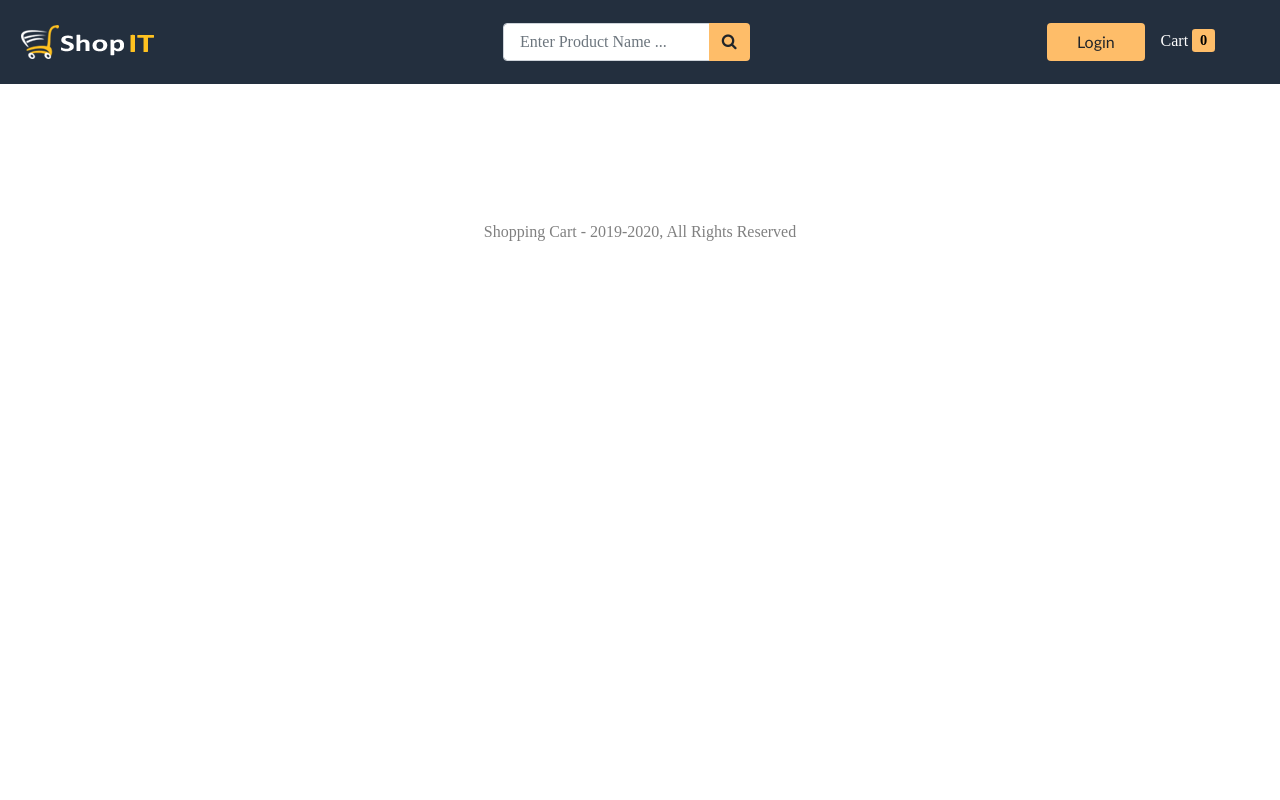
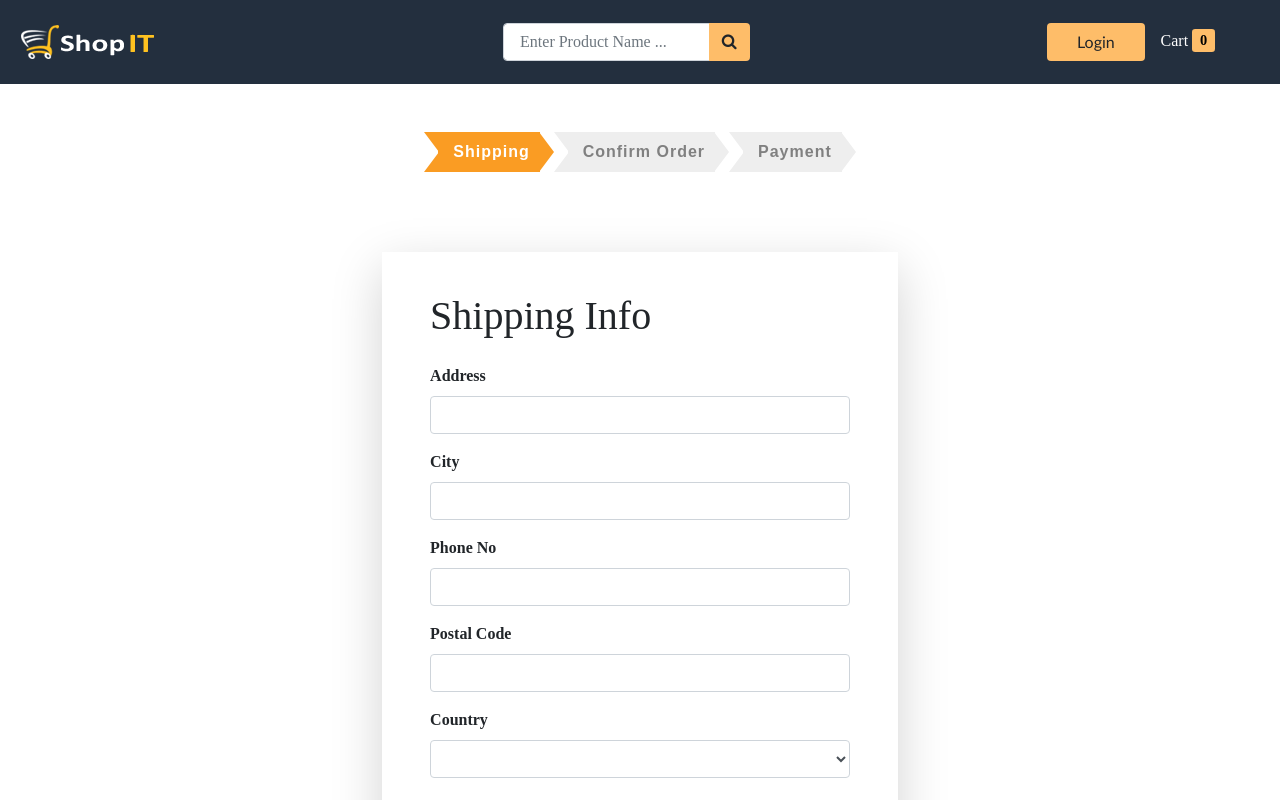
Before and after one commit to m3lfx/itcp318-NS-Shop, a React (Vite) app in the folder frontend/: page /shipping in a window 1280 px wide. Built offline with nearby package versions, Linux system fonts and the light colour scheme; a web font is replaced by a local one.

Commit message:
checkout

```diff
--- a/frontend/package.json
+++ b/frontend/package.json
@@ -14,6 +14,7 @@
     "@emotion/styled": "^11.14.1",
     "@mui/material": "^7.3.2",
     "axios": "^1.11.0",
+    "countries-list": "^3.2.0",
     "react": "^19.1.1",
     "react-bootstrap": "^2.10.10",
     "react-dom": "^19.1.1",
--- a/frontend/src/App.jsx
+++ b/frontend/src/App.jsx
@@ -19,6 +19,7 @@
 import UpdatePassword from './Components/User/UpdatePassword';
 import UpdateProfile from './Components/User/UpdateProfile'
 import Cart from './Components/Cart/Cart';
+import Shipping from './Components/Cart/Shipping';
 import axios from 'axios';
 function App() {
   const [state, setState] = useState({
@@ -83,6 +84,14 @@
     localStorage.setItem('cartItems', JSON.stringify(state.cartItems))
   }
 
+   const saveShippingInfo = async (data) => {
+    setState({
+      ...state,
+      shippingInfo: data
+    })
+    localStorage.setItem('shippingInfo', JSON.stringify(data))
+  }
+
   return (
     <>
       <Router>
@@ -100,6 +109,7 @@
           />
           <Route path="/password/update" element={<UpdatePassword />} />
           <Route path="/cart" element={<Cart cartItems={state.cartItems} addItemToCart={addItemToCart} removeItemFromCart={removeItemFromCart} />} exact="true" />
+          <Route path="/shipping" element={<Shipping shipping={state.shippingInfo} saveShippingInfo={saveShippingInfo} />} />
         </Routes>
 
       </Router>
--- /dev/null
+++ b/frontend/src/Components/Cart/CheckoutSteps.jsx
@@ -0,0 +1,42 @@
+import React from 'react'
+import { Link } from 'react-router-dom'
+
+const CheckoutSteps = ({ shipping, confirmOrder, payment }) => {
+    return (
+        <div className="checkout-progress d-flex justify-content-center mt-5">
+
+            {shipping ? <Link to='shipping' className="float-right">
+                <div className="triangle2-active"></div>
+                <div className="step active-step">Shipping</div>
+                <div className="triangle-active"></div>
+            </Link> : <Link to="#!" disabled>
+                    <div className="triangle2-incomplete"></div>
+                    <div className="step incomplete">Shipping</div>
+                    <div className="triangle-incomplete"></div>
+                </Link>}
+
+            {confirmOrder ? <Link to='/order/confirm' className="float-right">
+                <div className="triangle2-active"></div>
+                <div className="step active-step">Confirm Order</div>
+                <div className="triangle-active"></div>
+            </Link> : <Link to="#!" disabled>
+                    <div className="triangle2-incomplete"></div>
+                    <div className="step incomplete">Confirm Order</div>
+                    <div className="triangle-incomplete"></div>
+                </Link>}
+
+            {payment ? <Link to='/payment' className="float-right">
+                <div className="triangle2-active"></div>
+                <div className="step active-step">Payment</div>
+                <div className="triangle-active"></div>
+            </Link> : <Link to="#!" disabled>
+                    <div className="triangle2-incomplete"></div>
+                    <div className="step incomplete">Payment</div>
+                    <div className="triangle-incomplete"></div>
+                </Link>}
+
+        </div>
+    )
+}
+
+export default CheckoutSteps
--- /dev/null
+++ b/frontend/src/Components/Cart/Shipping.jsx
@@ -0,0 +1,116 @@
+import React, { useState } from 'react'
+import { useNavigate } from "react-router-dom";
+import { countries } from 'countries-list'
+import MetaData from '../Layout/MetaData'
+import CheckoutSteps from './CheckoutSteps'
+
+const Shipping = ({ shipping, saveShippingInfo }) => {
+
+    const countriesList = Object.values(countries)
+    const [address, setAddress] = useState(shipping.address)
+    const [city, setCity] = useState(shipping.city)
+    const [postalCode, setPostalCode] = useState(shipping.postalCode)
+    const [phoneNo, setPhoneNo] = useState(shipping.phoneNo)
+    const [country, setCountry] = useState(shipping.country)
+    let navigate = useNavigate();
+    const submitHandler = (e) => {
+        e.preventDefault()
+
+        saveShippingInfo({ address, city, phoneNo, postalCode, country })
+        navigate('/confirm')
+    }
+
+    return (
+        <>
+            <MetaData title={'Shipping Info'} />
+            <CheckoutSteps shipping />
+            <div className="row wrapper">
+                <div className="col-10 col-lg-5">
+                    <form
+                        className="shadow-lg"
+                        onSubmit={submitHandler}
+                    >
+                        <h1 className="mb-4">Shipping Info</h1>
+                        <div className="form-group">
+                            <label htmlFor="address_field">Address</label>
+                            <input
+                                type="text"
+                                id="address_field"
+                                className="form-control"
+                                value={address}
+                                onChange={(e) => setAddress(e.target.value)}
+                                required
+                            />
+                        </div>
+
+                        <div className="form-group">
+                            <label htmlFor="city_field">City</label>
+                            <input
+                                type="text"
+                                id="city_field"
+                                className="form-control"
+                                value={city}
+                                onChange={(e) => setCity(e.target.value)}
+                                required
+                            />
+                        </div>
+
+                        <div className="form-group">
+                            <label htmlFor="phone_field">Phone No</label>
+                            <input
+                                type="phone"
+                                id="phone_field"
+                                className="form-control"
+                                value={phoneNo}
+                                onChange={(e) => setPhoneNo(e.target.value)}
+                                required
+                            />
+                        </div>
+
+                        <div className="form-group">
+                            <label htmlFor="postal_code_field">Postal Code</label>
+                            <input
+                                type="number"
+                                id="postal_code_field"
+                                className="form-control"
+                                value={postalCode}
+                                onChange={(e) => setPostalCode(e.target.value)}
+                                required
+                            />
+                        </div>
+
+                        <div className="form-group">
+                            <label htmlFor="country_field">Country</label>
+                            <select
+                                id="country_field"
+                                className="form-control"
+                                value={country}
+                                onChange={(e) => setCountry(e.target.value)}
+                                required
+                            >
+
+                                {countriesList.map(country => (
+                                    <option key={country.name} value={country.name}>
+                                        {country.name}
+                                    </option>
+                                ))}
+
+                            </select>
+                        </div>
+
+                        <button
+                            id="shipping_btn"
+                            type="submit"
+                            className="btn btn-block py-3"
+                        >
+                            CONTINUE
+                        </button>
+                    </form>
+                </div>
+            </div>
+
+        </>
+    )
+}
+
+export default Shipping
--- a/frontend/src/Components/User/Login.jsx
+++ b/frontend/src/Components/User/Login.jsx
@@ -22,7 +22,7 @@
     const navigate = useNavigate()
 
     console.log(location)
-    // const redirect = location.search ? new URLSearchParams(location.search).get('redirect') : ''
+    const redirect = location.search ? new URLSearchParams(location.search).get('redirect') : ''
     // const notify = (error) => toast.error(error, {
     //     position: toast.POSITION.BOTTOM_RIGHT
     // });
@@ -49,9 +49,9 @@
         login(email, password)
     }
 
-     useEffect(() => {
-        if (getUser()  ) {
-             navigate('/')
+    useEffect(() => {
+        if (getUser() && redirect === 'shipping') {
+            navigate(`/${redirect}`)
         }
     }, [])
 
```
Also changed, not shown: 1 other file (tests, documents, lock files or other folders).
